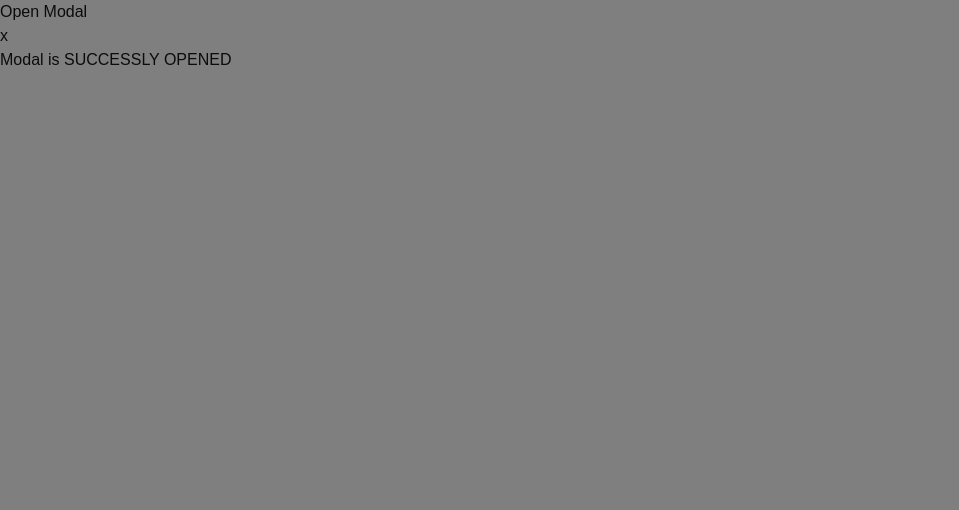
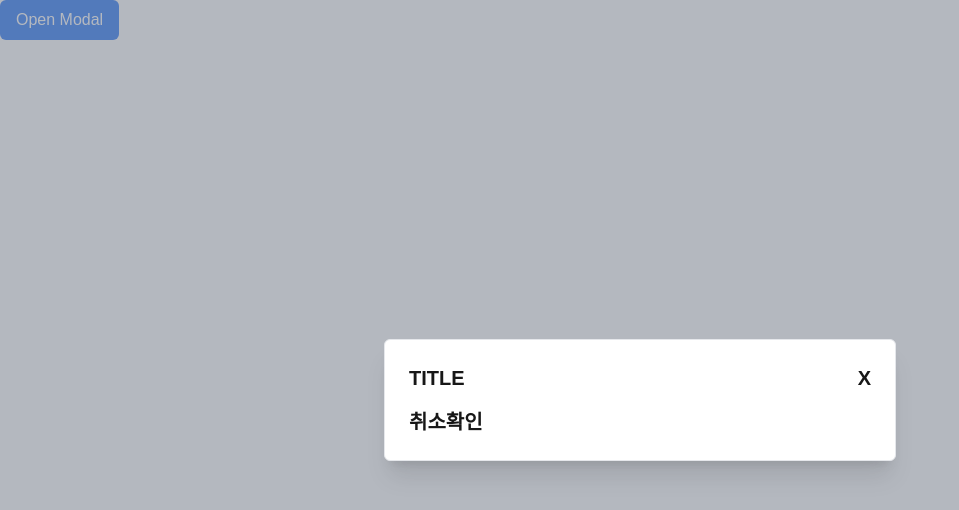
Before and after one commit to codeit-si/slid-todo-client, a Next.js app: page /dashboard in a window 1280 px wide. Both pictures are taken after a click on the button "Open Modal". Shown: the top 510 px of the page, without its empty margins (0-959 px from the left). Built offline with nearby package versions, Linux system fonts and the light colour scheme.

Commit message:
[DEV-48] feat: add modal additional component & add splitChildrenByComponent util

```diff
--- a/src/app/dashboard/page.tsx
+++ b/src/app/dashboard/page.tsx
@@ -1,19 +1,25 @@
 "use client";
 
-import { Modal } from "@/components/@common/modal/modal";
+import Modal from "@/components/@common/modal/modal";
 
 const DashboardPage = () => {
   return (
-    <Modal>
-      {({ Trigger, Portal }) => (
-        <>
-          <Trigger>Open Modal</Trigger>
-          <Portal>
-            <div>Modal is SUCCESSLY OPENED</div>
-          </Portal>
-        </>
-      )}
-    </Modal>
+    <Modal.Root>
+      <Modal.Trigger className="rounded-md bg-blue-500 px-4 py-2 text-white">
+        Open Modal
+      </Modal.Trigger>
+      <Modal.Portal>
+        <Modal.Content>
+          <Modal.Title>TITLE</Modal.Title>
+          <Modal.Description className="flex w-full">
+            <button>취소</button>
+            <button>확인</button>
+          </Modal.Description>
+          <Modal.Close />
+        </Modal.Content>
+        <Modal.Overlay className="bg-gray-500" />
+      </Modal.Portal>
+    </Modal.Root>
   );
 };
 
--- a/src/components/@common/modal/modal.tsx
+++ b/src/components/@common/modal/modal.tsx
@@ -3,7 +3,6 @@
 import {
   createContext,
   PropsWithChildren,
-  ReactNode,
   useCallback,
   useContext,
   useEffect,
@@ -12,11 +11,19 @@ import {
 } from "react";
 import { createPortal } from "react-dom";
 
+import { cn } from "@/lib/cn";
+
+import splitChildrenByComponent from "../../../utils/react-child-utils/split-children-by-component";
+
 type ModalContextProps = {
   open: boolean;
   setOpen: React.Dispatch<React.SetStateAction<boolean>>;
   toggleOpen: () => void;
 };
+
+interface ModalCommonProps {
+  className?: string;
+}
 
 const modalContext = createContext<ModalContextProps>({
   open: false,
@@ -24,22 +31,22 @@ const modalContext = createContext<ModalContextProps>({
   toggleOpen: () => {},
 });
 
-interface ModalProps {
-  children: (props: {
-    Trigger: typeof ModalTrigger;
-    Portal: typeof ModalPortal;
-  }) => ReactNode;
-  open?: boolean;
-  onOpenChange?: React.Dispatch<React.SetStateAction<boolean>>;
-}
-
 function useModal() {
   const context = useContext(modalContext);
   if (!context) throw new Error("useModal must be used within a ModalProvider");
   return context;
 }
 
-function Modal({ children, open: openProp, onOpenChange }: ModalProps) {
+interface ModalRootProps {
+  open?: boolean;
+  onOpenChange?: React.Dispatch<React.SetStateAction<boolean>>;
+}
+
+function ModalRoot({
+  children,
+  open: openProp,
+  onOpenChange,
+}: PropsWithChildren<ModalRootProps>) {
   const [open, setOpen] = useState<boolean>(openProp ?? false);
   const toggleOpen = useCallback(() => setOpen((prev) => !prev), [setOpen]);
 
@@ -59,44 +66,33 @@ function Modal({ children, open: openProp, onOpenChange }: ModalProps) {
 
   return (
     <modalContext.Provider value={providerValue}>
-      {children({ Trigger: ModalTrigger, Portal: ModalPortal })}
+      {children}
     </modalContext.Provider>
   );
 }
 
-function ModalTrigger({ children }: PropsWithChildren) {
+function ModalTrigger({
+  children,
+  className,
+}: PropsWithChildren<ModalCommonProps>) {
   const { toggleOpen } = useModal();
 
   return (
-    <button type="button" onClick={toggleOpen}>
+    <button className={cn("", className)} type="button" onClick={toggleOpen}>
       {children}
     </button>
   );
 }
 
-function ModalPortal({ children }: PropsWithChildren) {
-  const { open, setOpen } = useModal();
+function ModalPortal({ children }: PropsWithChildren<ModalCommonProps>) {
+  const { open } = useModal();
 
-  const ChildrenWithCloseButton = (
-    <div>
-      <ModalOverlay />
-      <button type="button" onClick={() => setOpen((prev) => !prev)}>
-        x
-      </button>
-      {children}
-    </div>
-  );
+  const ChildrenWithCloseButton = <div>{children}</div>;
 
-  return (
-    open &&
-    createPortal(
-      ChildrenWithCloseButton,
-      document.getElementById("modal") as HTMLElement,
-    )
-  );
+  return open && createPortal(ChildrenWithCloseButton, document.body);
 }
 
-function ModalOverlay() {
+function ModalOverlay({ className }: ModalCommonProps) {
   const { setOpen } = useModal();
 
   useEffect(() => {
@@ -114,10 +110,95 @@ function ModalOverlay() {
   return (
     <div
       role="presentation"
-      className="fixed inset-0 bg-black opacity-50"
+      className={cn("fixed inset-0 bg-black opacity-50", className)}
       onClick={() => setOpen((prev) => !prev)}
     />
   );
 }
 
-export { Modal, ModalTrigger, ModalPortal };
+function ModalContent({
+  children,
+  className,
+}: PropsWithChildren<ModalCommonProps>) {
+  const [[title, close, description], nonModalChild] = splitChildrenByComponent(
+    [ModalTitle, ModalClose, ModalDescription],
+    children,
+  );
+
+  return (
+    <div
+      className={cn(
+        "fixed left-[50%] top-[50%] z-50 grid w-full max-w-lg translate-x-[-50%] translate-y-[-50%] gap-4 rounded-md border bg-white p-6 shadow-xl duration-200",
+        className,
+      )}
+    >
+      <div className="flex justify-between">
+        {title}
+        {close}
+      </div>
+      {description}
+      {nonModalChild}
+    </div>
+  );
+}
+
+interface ModalChildProps extends ModalCommonProps {
+  asChild?: boolean;
+}
+
+function ModalTitle({
+  children,
+  className,
+  asChild = false,
+}: PropsWithChildren<ModalChildProps>) {
+  if (asChild) {
+    return children;
+  }
+  return <h2 className={cn("text-xl font-semibold", className)}>{children}</h2>;
+}
+
+function ModalDescription({
+  children,
+  className,
+  asChild = false,
+}: PropsWithChildren<ModalChildProps>) {
+  if (asChild) {
+    return children;
+  }
+  return (
+    <div className={cn("text-xl font-semibold", className)}>{children}</div>
+  );
+}
+
+function ModalClose({
+  children,
+  className,
+  asChild = false,
+}: PropsWithChildren<ModalChildProps>) {
+  const { setOpen } = useModal();
+
+  if (asChild) {
+    return children;
+  }
+  return (
+    <button
+      className={cn("text-xl font-semibold", className)}
+      onClick={() => setOpen(false)}
+    >
+      X
+    </button>
+  );
+}
+
+const Modal = {
+  Root: ModalRoot,
+  Trigger: ModalTrigger,
+  Portal: ModalPortal,
+  Overlay: ModalOverlay,
+  Content: ModalContent,
+  Title: ModalTitle,
+  Description: ModalDescription,
+  Close: ModalClose,
+};
+
+export default Modal;
--- /dev/null
+++ b/src/utils/react-child-utils/split-children-by-component.tsx
@@ -0,0 +1,23 @@
+import { Children, ComponentType, isValidElement, ReactNode } from "react";
+
+export default function splitChildrenByComponent(
+  targets: ComponentType[],
+  children: ReactNode,
+) {
+  const extracted: ReactNode[] = new Array(targets.length).fill(null);
+  const remaining: ReactNode[] = [];
+
+  Children.forEach(children, (child) => {
+    if (!isValidElement(child)) return remaining.push(child);
+    const index = targets.findIndex(
+      (Component) => child.type === (<Component />).type,
+    );
+    if (index !== -1) {
+      extracted[index] = child;
+    } else {
+      remaining.push(child);
+    }
+  });
+
+  return [extracted, remaining];
+}
```
Also changed, not shown: 1 other file (tests, documents, lock files or other folders).
